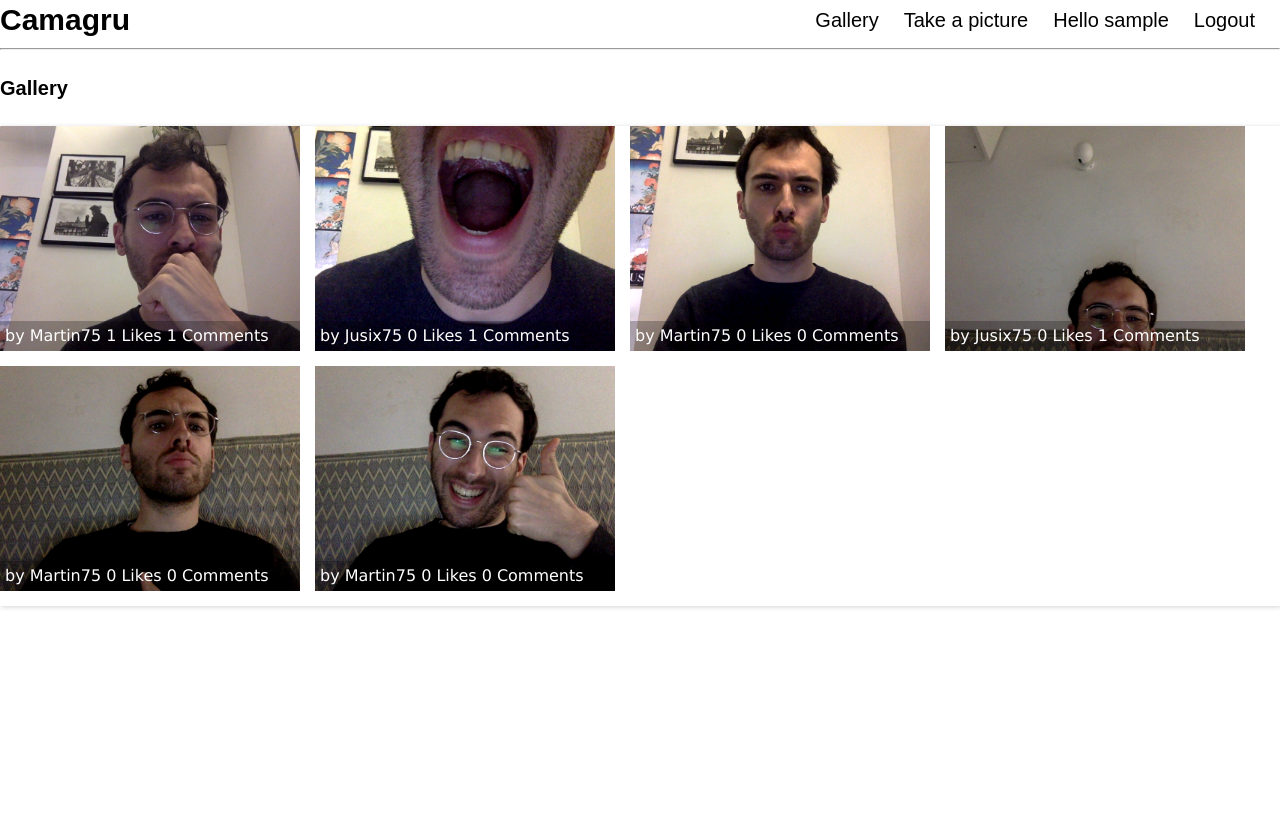
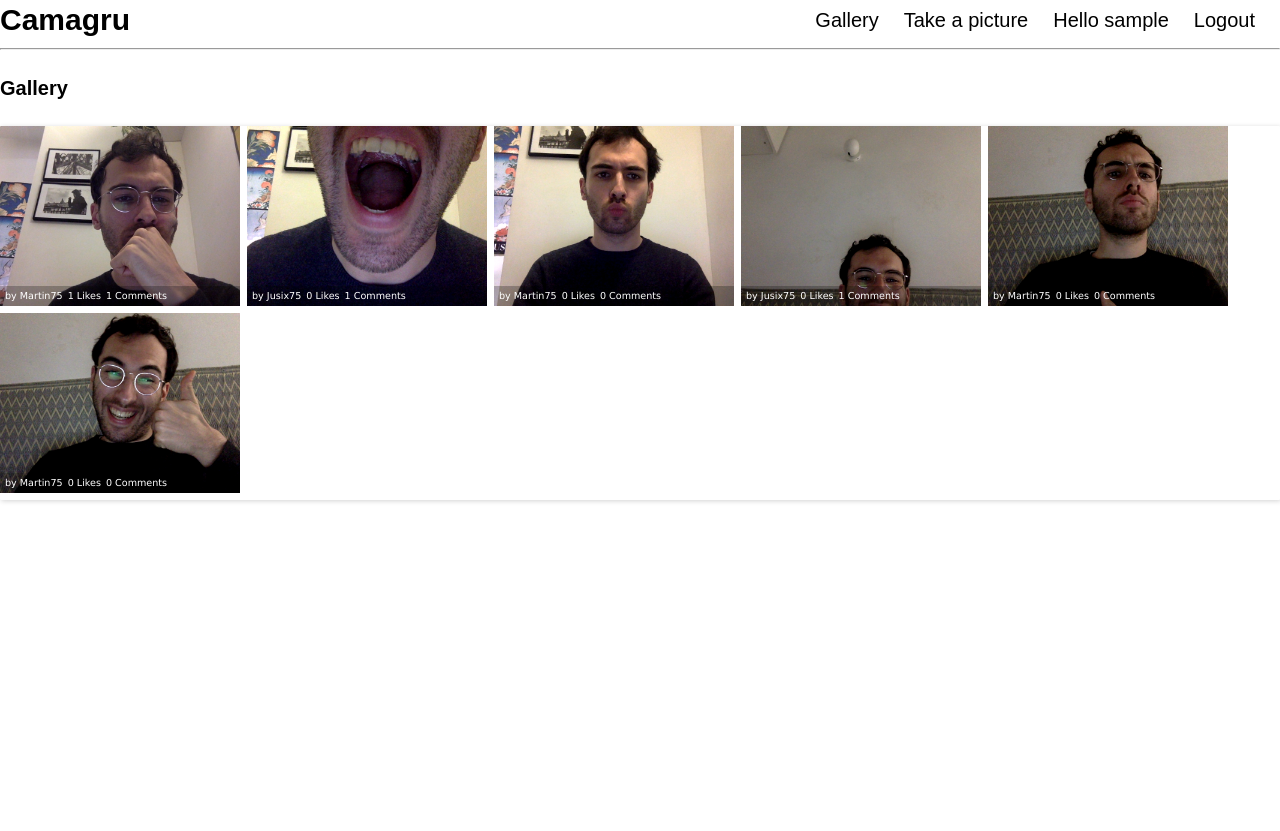
Before and after one commit to wizzardzz3000/42_web_Camagru, a PHP site: page / in a window 1280 px wide. Shown: the top 831 px of the page. Run offline with PHP 8.4, Linux system fonts and the light colour scheme; the visitor is signed in with stand-in values (Sample User, id 1); data comes from the database, SQL or seed files in the repository; data that the repository does not hold is empty.

Commit message:
push 9 mai

```diff
--- a/public/css/style.css
+++ b/public/css/style.css
@@ -140,34 +140,19 @@ li {
     display: block;
     float: left;
     margin-left: auto;
-    margin-bottom: 15px;
-    margin-right: 15px;
-    width: 300px;
+    margin-bottom: 7px;
+    margin-right: 7px;
+    width: 240px;
   }
 
 #single_product {
     position: relative;
-    width: 300px;
+    width: 240px;
 }
 .gallery_picture {
     display: block;
-    width: 100%;
+    width: 240px;
     height: auto;
-}
-
-#full_product_small {
-    position: relative;
-    display: block;
-    float: left;
-    margin-left: auto;
-    margin-bottom: 10px;
-    margin-right: 10px;
-    width: 200px;
-  }
-
-#single_product_small {
-    position: relative;
-    width: 200px;
 }
 
 .band span {
@@ -179,10 +164,11 @@ li {
 .band {
     background-color: rgba(0,0,0,0.25);
     position: absolute;
-    height: 30px;
-    line-height: 30px;
-    width: 300px;
+    height: 20px;
+    line-height: 20px;
+    width: 240px;
     font-family: Verdana, Geneva, sans-serif;
+    font-size: 60%;
     color: #FFF;
     bottom: 0px;
     z-index: 1;
@@ -192,6 +178,26 @@ li {
     width: 100vw;
     height: 90vh;
     background-color: rgb(216, 215, 215);
+}
+
+#full_product_small {
+    position: relative;
+    display: block;
+    float: left;
+    margin-left: auto;
+    margin-bottom: 4px;
+    margin-right: 4px;
+    width: 165px;
+  }
+
+#single_product_small {
+    position: relative;
+    width: 165px;
+}
+.gallery_picture_small {
+    display: block;
+    width: 165px;
+    height: auto;
 }
 
 /* LEFT BOX */
@@ -227,7 +233,6 @@ li {
 }
 
 .filters_list {
-    vertical-align: middle;
     background-color: rgb(200, 200, 252);
     height: 90px;
     width: 100vw;
--- a/view/mainView.php
+++ b/view/mainView.php
@@ -46,7 +46,7 @@
                         <div id='single_product_small'>
                             <a href="index.php?view=picture&id=<?= $picture[$i]['picture_id'] ?>">
                                 <?php
-                                    echo '<img class="gallery_picture" src="pictures/snaps/'.$picture[$i]['content'].'"/>';
+                                    echo '<img class="gallery_picture_small" src="pictures/snaps/'.$picture[$i]['content'].'"/>';
                                 ?>
                             </a>
                         </div>
```
Also changed, not shown: 2 other files.
